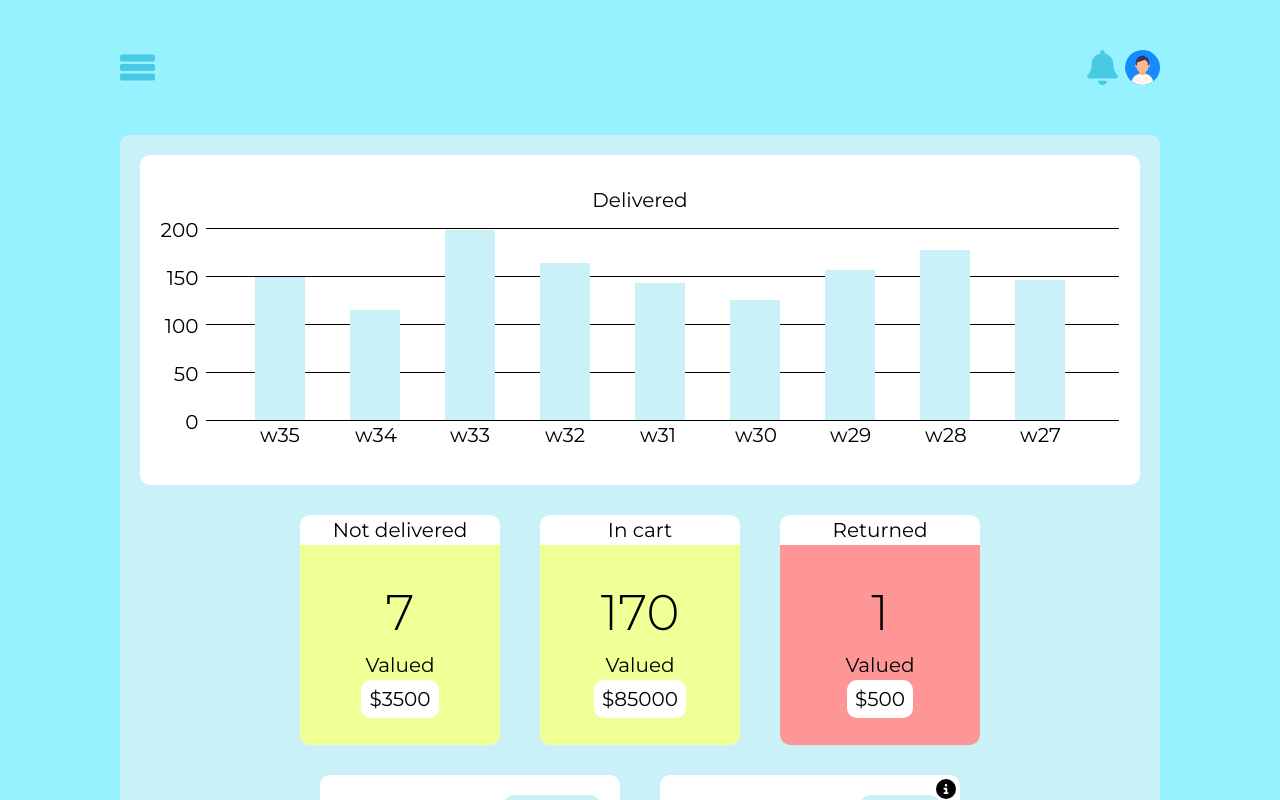
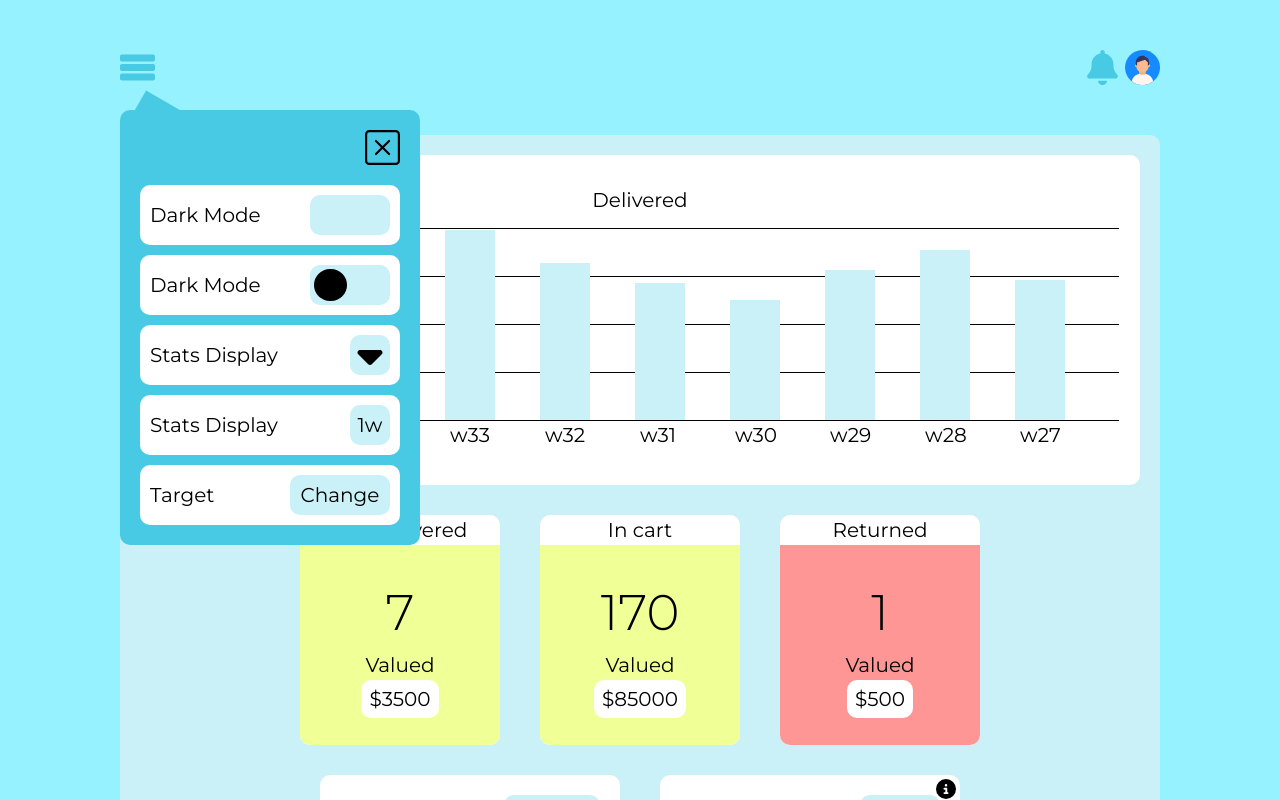
Before and after one commit to lazarevkristijan/sales-dashboard, a React (Vite) app: page / in a window 1280 px wide. Both pictures are taken after a click on the picture 137 px from the left and 67 px from the top of the page. Shown: the top 800 px of the page. Built offline with nearby package versions, Linux system fonts and the light colour scheme.

Commit message:
side panel progress

```diff
--- /dev/null
+++ b/components/PanelButton.tsx
@@ -0,0 +1,18 @@
+const PanelButton = ({
+  title,
+  iconWidth = "40",
+}: {
+  title: string
+  iconWidth?: string
+}) => {
+  return (
+    <div className="p-[10px] bg-[#fff] flex justify-between items-center rou mb-[10px]">
+      <span>{title}</span>
+      <div
+        className={`light-blue1 w-[${iconWidth}px] h-[40px] rou flex items-center p-1`}
+      ></div>
+    </div>
+  )
+}
+
+export default PanelButton
--- a/components/PerPageOption.tsx
+++ b/components/PerPageOption.tsx
@@ -1,4 +1,4 @@
-import React, { useState } from "react"
+import { useState } from "react"
 
 const PerPageOption = ({
   number,
--- a/components/SidePanel.tsx
+++ b/components/SidePanel.tsx
@@ -1,5 +1,62 @@
-const SidePanel = () => {
-  return <div>SidePanel</div>
+import { PanelButton } from "."
+
+const SidePanel = ({ handlePanelClick }: { handlePanelClick: () => void }) => {
+  return (
+    <div className="light-blue3 p-[20px] pb-[10px] rou absolute z-[1] top-[80px] w-[300px]">
+      <div
+        className="w-0 h-0 absolute -top-[20px] left-0"
+        style={{
+          borderLeft: "30px solid transparent",
+          borderRight: "30px solid transparent",
+          borderBottom: "30px solid #48CAE4",
+          rotate: "-15deg",
+        }}
+      ></div>
+      <img
+        src="x-square.svg"
+        alt="close menu button"
+        className="w-[35px] ml-auto mr-0 mb-[20px] hover:cursor-pointer"
+        onClick={handlePanelClick}
+      />
+
+      <PanelButton
+        title="Dark Mode"
+        iconWidth="80"
+      />
+
+      <div className="p-[10px] bg-[#fff] flex justify-between items-center rou mb-[10px]">
+        <span>Dark Mode</span>
+        <div className="light-blue1 w-[80px] h-[40px] rou flex items-center p-1">
+          <div className="rounded-full bg-[#000] w-[32.5px] h-[32.5px]"></div>
+        </div>
+      </div>
+
+      <div className="p-[10px] bg-[#fff] flex justify-between items-center rou mb-[10px]">
+        <span>Stats Display</span>
+        <div className="light-blue1 w-[40px] h-[40px] rou">
+          <img
+            src="light-drop-down-icon.svg"
+            alt="Drop down button"
+            className="w-full h-full"
+          />
+        </div>
+      </div>
+
+      <div className="p-[10px] bg-[#fff] flex justify-between items-center rou mb-[10px]">
+        <span>Stats Display</span>
+        <div className="light-blue1 w-[40px] h-[40px] rou flex justify-center items-center">
+          1w
+        </div>
+      </div>
+
+      <div className="p-[10px] bg-[#fff] flex justify-between items-center rou mb-[10px]">
+        <span>Target</span>
+        <div className="light-blue1 w-[100px] h-[40px] rou flex justify-center items-center">
+          Change
+        </div>
+      </div>
+    </div>
+  )
 }
 
 export default SidePanel
--- a/components/TopIcon.tsx
+++ b/components/TopIcon.tsx
@@ -14,7 +14,7 @@ const TopIcon = ({
       <img
         src={`${name}.svg`}
         alt={`${name} icon`}
-        className={`${topIconStyles} ${extraStyles}`}
+        className={`${topIconStyles} hover:cursor-pointer ${extraStyles}`}
         onClick={onClick}
       />
     </>
--- a/components/index.ts
+++ b/components/index.ts
@@ -33,6 +33,7 @@ import SocialStat from "./SocialStat"
 import SocialLabel from "./SocialLabel"
 import OrdersToggleButton from "./OrdersToggleButton"
 import PerPageOption from "./PerPageOption"
+import PanelButton from "./PanelButton"
 
 export {
   BarChart,
@@ -69,4 +70,5 @@ export {
   SocialLabel,
   OrdersToggleButton,
   PerPageOption,
+  PanelButton,
 }
--- a/sections/Orders.tsx
+++ b/sections/Orders.tsx
@@ -12,10 +12,16 @@ const Orders = () => {
   const [isPerPageOpen, setIsPerPageOpen] = useState(false)
 
   const handleTableMenu = () => {
+    if (isPerPageOpen) {
+      setIsPerPageOpen(!isPerPageOpen)
+    }
     setIsTableMenuOpen(!isTableMenuOpen)
   }
 
   const handlePerPageMenu = () => {
+    if (isTableMenuOpen) {
+      setIsTableMenuOpen(!isTableMenuOpen)
+    }
     setIsPerPageOpen(!isPerPageOpen)
   }
 
--- a/sections/Top.tsx
+++ b/sections/Top.tsx
@@ -1,31 +1,42 @@
 import { useState } from "react"
 import { sectionStyles } from "../constants"
-import { NotificationPanel, Profile, TopIcon } from "../components"
+import { NotificationPanel, Profile, TopIcon, SidePanel } from "../components"
 
 const Top = () => {
   const [notificationMenu, setNotificationMenu] = useState(false)
   const [profileMenu, setProfileMenu] = useState(false)
+  const [sidePanelMenu, setSidePanelMenu] = useState(false)
 
   const handleBellClick = () => {
-    if (profileMenu) {
-      setProfileMenu(!profileMenu)
+    if (profileMenu || sidePanelMenu) {
+      setProfileMenu(false)
+      setSidePanelMenu(false)
     }
     setNotificationMenu(!notificationMenu)
   }
 
   const handleProfileClick = () => {
-    if (notificationMenu) {
-      setNotificationMenu(!notificationMenu)
+    if (notificationMenu || sidePanelMenu) {
+      setNotificationMenu(false)
+      setSidePanelMenu(false)
     }
     setProfileMenu(!profileMenu)
   }
 
+  const handlePanelClick = () => {
+    if (notificationMenu || profileMenu) {
+      setNotificationMenu(false)
+      setProfileMenu(false)
+    }
+    setSidePanelMenu(!sidePanelMenu)
+  }
+
   return (
-    <div
-      className={`${sectionStyles} py-0 flex relative`}
-      style={{ marginBottom: "30px" }}
-    >
-      <TopIcon name="light-menu" />
+    <div className={`${sectionStyles} py-0 flex relative`}>
+      <TopIcon
+        name="light-menu"
+        onClick={handlePanelClick}
+      />
       <TopIcon
         name="light-notification-bell"
         extraStyles="ml-auto mr-0"
@@ -38,6 +49,7 @@ const Top = () => {
       />
       {notificationMenu && <NotificationPanel />}
       {profileMenu && <Profile />}
+      {sidePanelMenu && <SidePanel handlePanelClick={handlePanelClick} />}
     </div>
   )
 }
```
